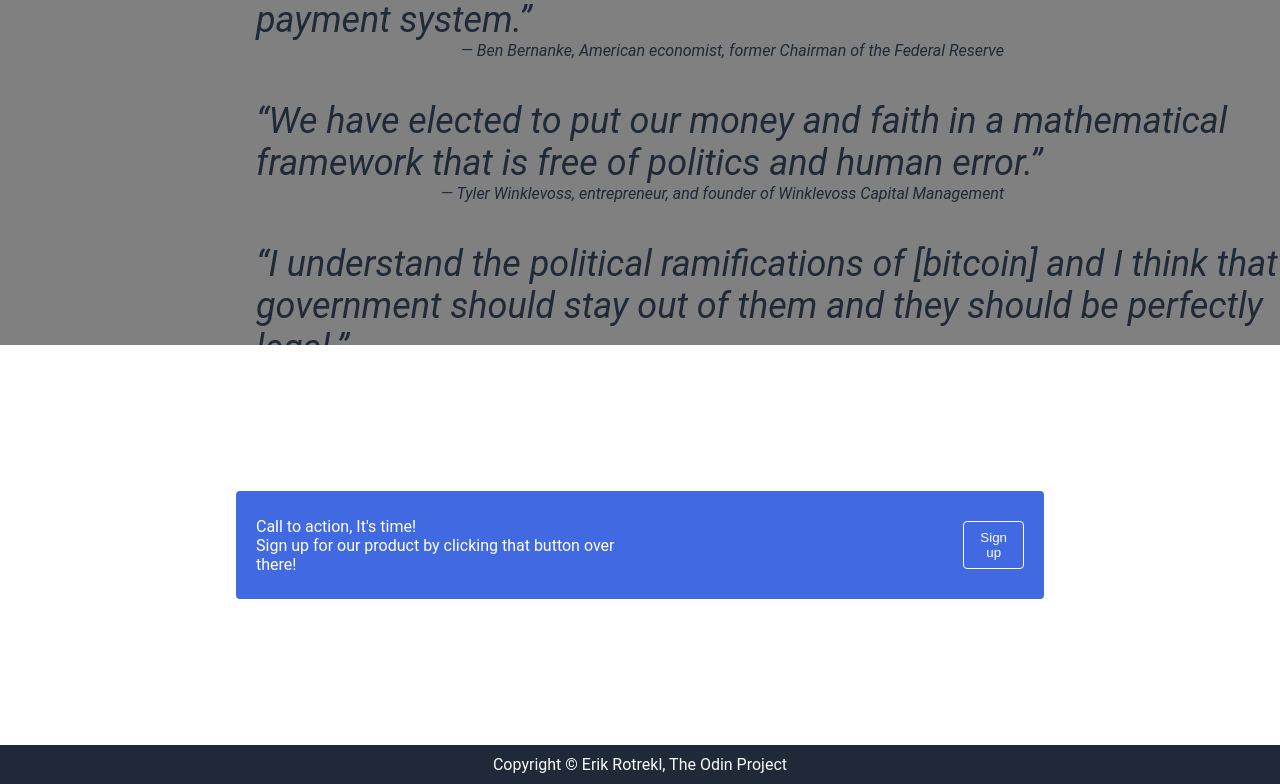
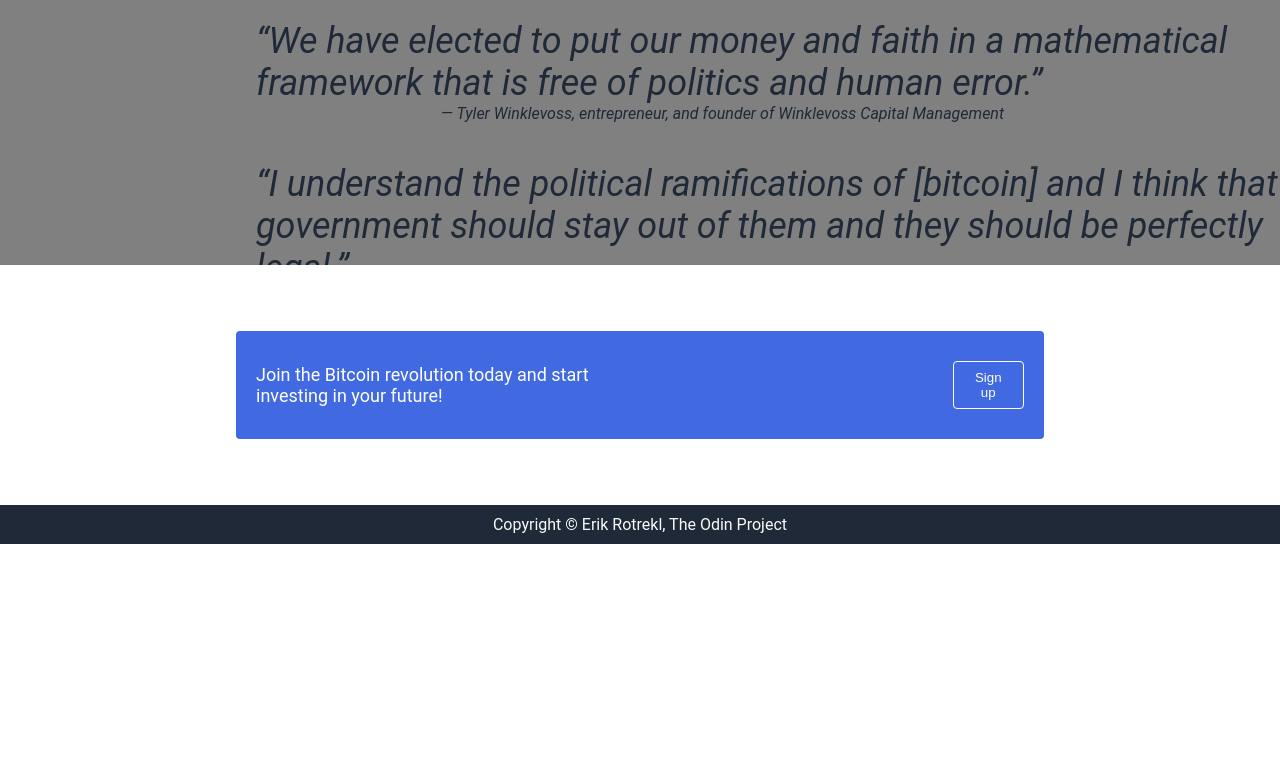
Before and after one commit to ErikRotrekl/Project-Landing-Page, a plain HTML site: page index.html in a window 1280 px wide. Shown: the part 1007-1791 px from the top of the page. After the commit the page ends 1551 px from the top, so only its background shows below. Drawn offline with Linux system fonts and the light colour scheme.

Commit message:
update the call to action

```diff
--- a/index.html
+++ b/index.html
@@ -82,10 +82,8 @@
     <div class="container4">
         <div class="bluecontainer">
             <div class="leftbluecontainer">
-                <li>Call to action, It's time!</li>
-                <li>Sign up for our product by clicking that button over there!</li>
+                   <li>Join the Bitcoin revolution today and start investing in your future!</li>
             </div>
-
             <div class="rightbluecontainer">
                 <button class="signup2">Sign up</button>
             </div>
--- a/style.css
+++ b/style.css
@@ -158,7 +158,7 @@ a:active {
     align-items: center;
     justify-content: center;
     flex-wrap: wrap;
-    height: 50vh;
+    height: 40vh;
 }
 
 .containerTitle {
@@ -228,7 +228,7 @@ a:active {
     align-items: center;
     justify-content: center;
     list-style-type: none;
-    height: 50vh;
+    height: 30vh;
 
 }
 
@@ -253,3 +253,10 @@ button.signup2 {
     border-radius: 4px;
     padding: 8px 16px;
     margin-left: 25vw;
+}
+
+.leftbluecontainer {
+    width: 30vw;
+    font-size: large;
+
+}
```
